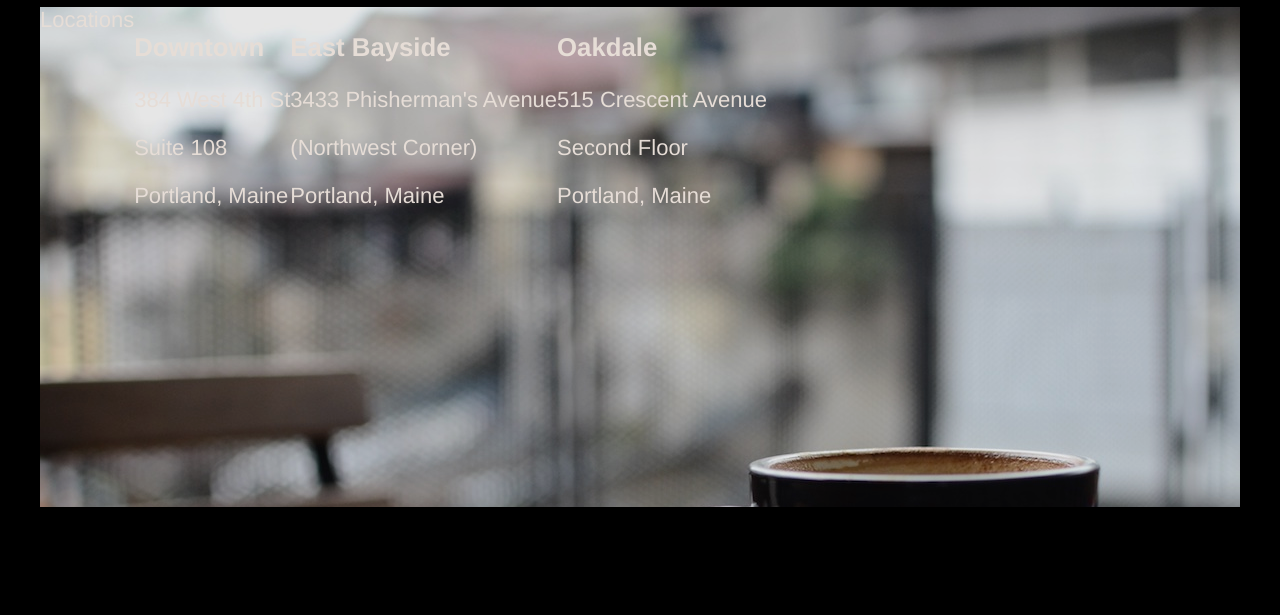
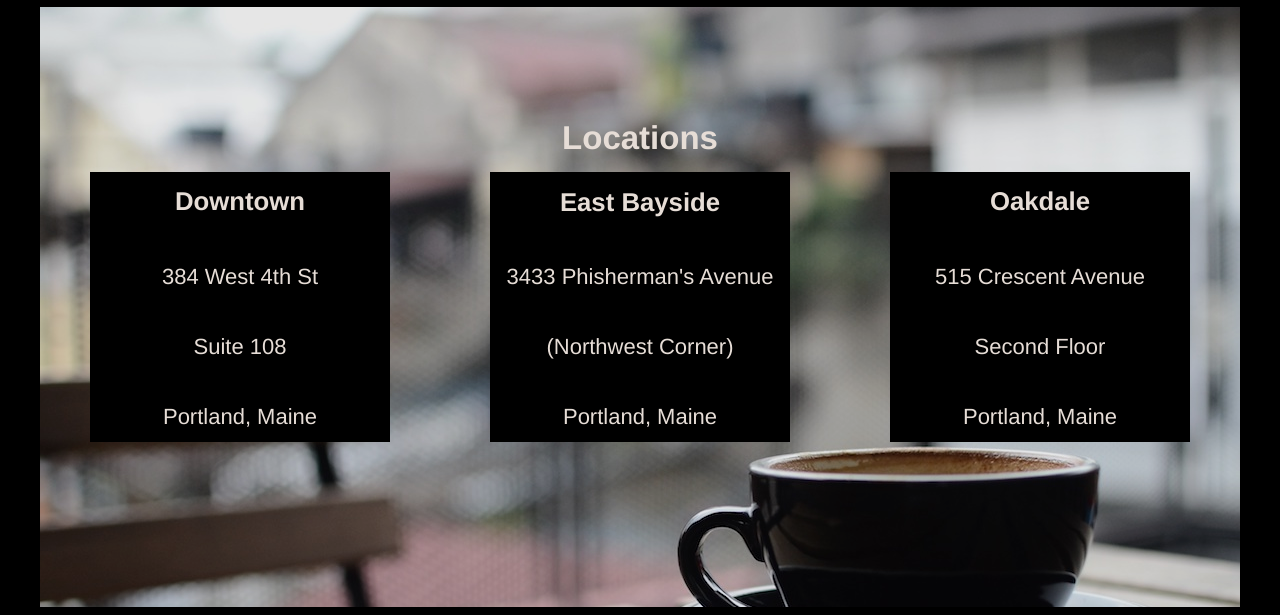
Before and after one commit to p0n1ka/teacozy, a plain HTML site: page index.html in a window 1280 px wide. Shown: the part 1542-2157 px from the top of the page. Before the commit the page ends 2057 px from the top, so only its background shows below. Drawn offline with Linux system fonts and the light colour scheme.

Commit message:
finish location section css and html

```diff
--- a/index.html
+++ b/index.html
@@ -55,18 +55,21 @@
     <!-- Locations -->
 
     <div class="locations">
-      <span>Locations</span>
+      <div class="locations_container">
         <div class="downtown">
           <h3>Downtown</h3>
           <p>384 West 4th St</p>
           <p>Suite 108</p>
           <p>Portland, Maine</p>
         </div>
+        <div class="eastbayside_container">
+          <h2>Locations</h3>
           <div class="eastbayside">
             <h3>East Bayside</h3>
             <p>3433 Phisherman's Avenue</p>
             <p>(Northwest Corner)</p>
             <p>Portland, Maine</p>
+          </div>
        </div>
         <div class="oakdale">
           <h3>Oakdale</h3>
@@ -75,5 +78,6 @@
           <p>Portland, Maine</p>
         </div>
       </div>
+    </div>
   </body>
 </html>
--- a/resources/css/style.css
+++ b/resources/css/style.css
@@ -73,12 +73,34 @@ nav {
 /* Locations */
 
 .locations {
-  display: flex;
   background-image: url("../images/img-locations-background.jpg");
-  height: 500px;
+  height: 600px;
   width: 1200px;
   margin: auto;
 }
-.locations span {
+.locations_container {
+  display: flex;
+  justify-content: space-around;
+  align-items: center;
+  height: 600px;
+  width: 1200px;
+}
+.downtown, .eastbayside, .oakdale {
+  background-color: black;
+  width: 280px;
+  height: 250px;
   text-align: center;
+  display: flex;
+  flex-direction: column;
+  justify-content: center;
+  padding: 10px 10px;
 }
+.eastbayside_container {
+  width: 300px;
+  height: 290px;
+  margin-bottom: 140px;
+}
+.eastbayside_container h2 {
+  text-align: center;
+  margin-bottom: 15px;
+}
```
Lines whose indentation alone changed are shown as unchanged.
